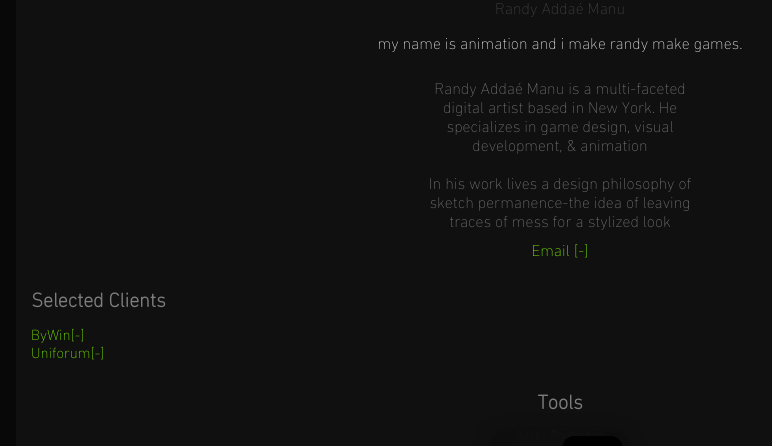
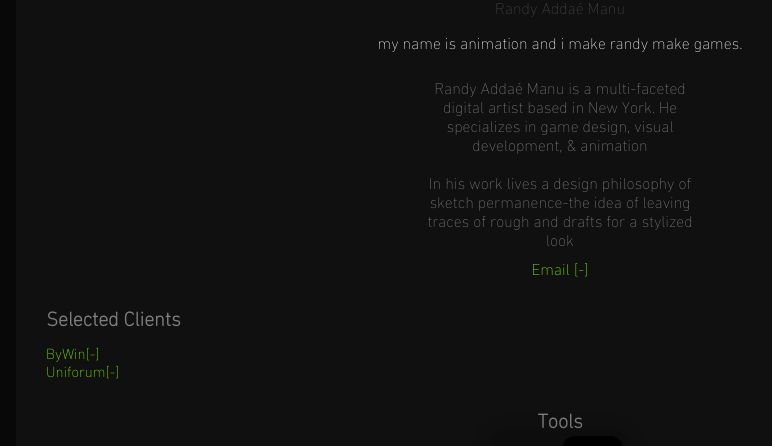
Before and after one commit to oirbeboq/site, a React (Vite) app: page /about in a window 1280 px wide. Shown: the part 301-747 px from the top of the page, without its empty margins (80-852 px from the left). Built offline with nearby package versions, Linux system fonts and the light colour scheme.

Commit message:
about me page updated

```diff
--- a/src/AboutPage.tsx
+++ b/src/AboutPage.tsx
@@ -16,7 +16,7 @@ export default function AboutPage() {
                         <br />
                         <br />
                         In his work lives a design philosophy of sketch permanence-the idea of
-                        leaving traces of mess for a stylized look
+                        leaving traces of rough and drafts for a stylized look
                     </p>
 
             </div>
--- a/src/App.css
+++ b/src/App.css
@@ -402,7 +402,7 @@ body {
 }
 
 .contact-container a:hover{
-  color: #D3D3D3;
+  color: white;
 }
 
 .contact-container a span{
@@ -422,7 +422,7 @@ ul{
 }
 .clients-container{
   /*border: 2px dashed blue;*/
-  padding: 15px 15px;;
+  padding: 15px 30px;
 }
 .clients-container h1{
   color: #7e7e7e;
@@ -433,8 +433,16 @@ ul{
   text-decoration: none;
   display: block;
   cursor: pointer;
-  color:rgb(136, 255, 0);;
+  color:rgb(136, 255, 0);
   font-size: 15px;
+}
+
+.clients-container span{
+  color:rgb(136, 255, 0);
+}
+
+.clients-container a:hover{
+    color: white;
 }
 
 @media (min-width: 700px){
@@ -530,6 +538,12 @@ ul{
     aspect-ratio: 16/9;
   }
 
+  .vimeo-frame{
+    border: 0;
+    display: block;
+    box-shadow: none;
+  }
+
   .clients-container{
     /*border: 2px dashed red;*/
     display: grid;
```
